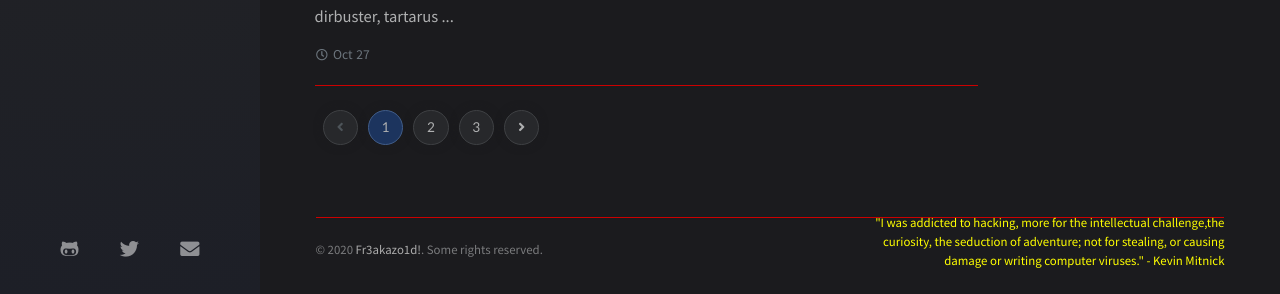
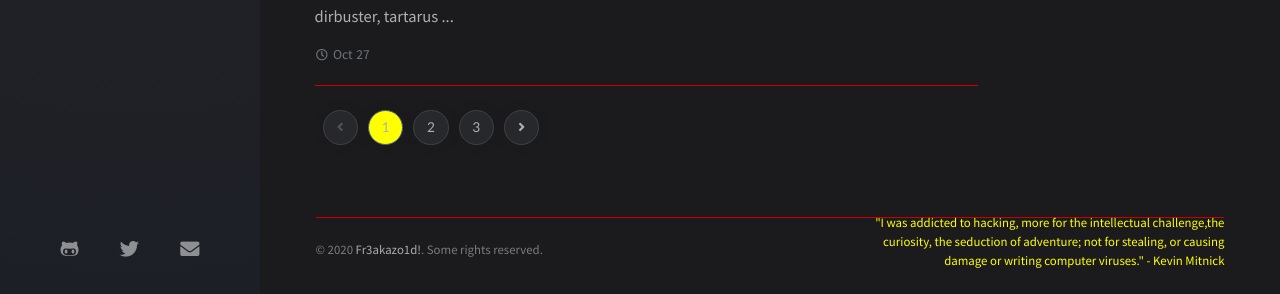
Before and after one commit to fr3akazo1d/old-page, a Jekyll site: the page built from index.html, in a window 1280 px wide and 1400 px high, scrolled down 37 px. Shown: the part 1103-1397 px from the top of the window. Built offline with Jekyll 4.4.1, drawn with Linux system fonts in a browser that asks for light colours; nearby versions of some CDN libraries; the list of posts is cut into pages by our own code; comment, search, counter and statistics services are not loaded.

Commit message:
Update dark-typography.scss

```diff
--- a/assets/css/_colors/dark-typography.scss
+++ b/assets/css/_colors/dark-typography.scss
@@ -44,7 +44,7 @@
   --post-list-text-color: rgb(175, 176, 177);
   --btn-patinator-text-color: var(--text-color);
   --btn-paginator-hover-color: rgb(64, 65, 66);
-  --btn-active-bg: rgba(28, 52, 94, 1);
+  --btn-active-bg: rgb(255, 255, 0);
   --btn-active-border-color: rgb(66, 94, 138);
   --btn-text-color: var(--text-color);
   --btn-paginator-border-color: var(--btn-border-color);
```
